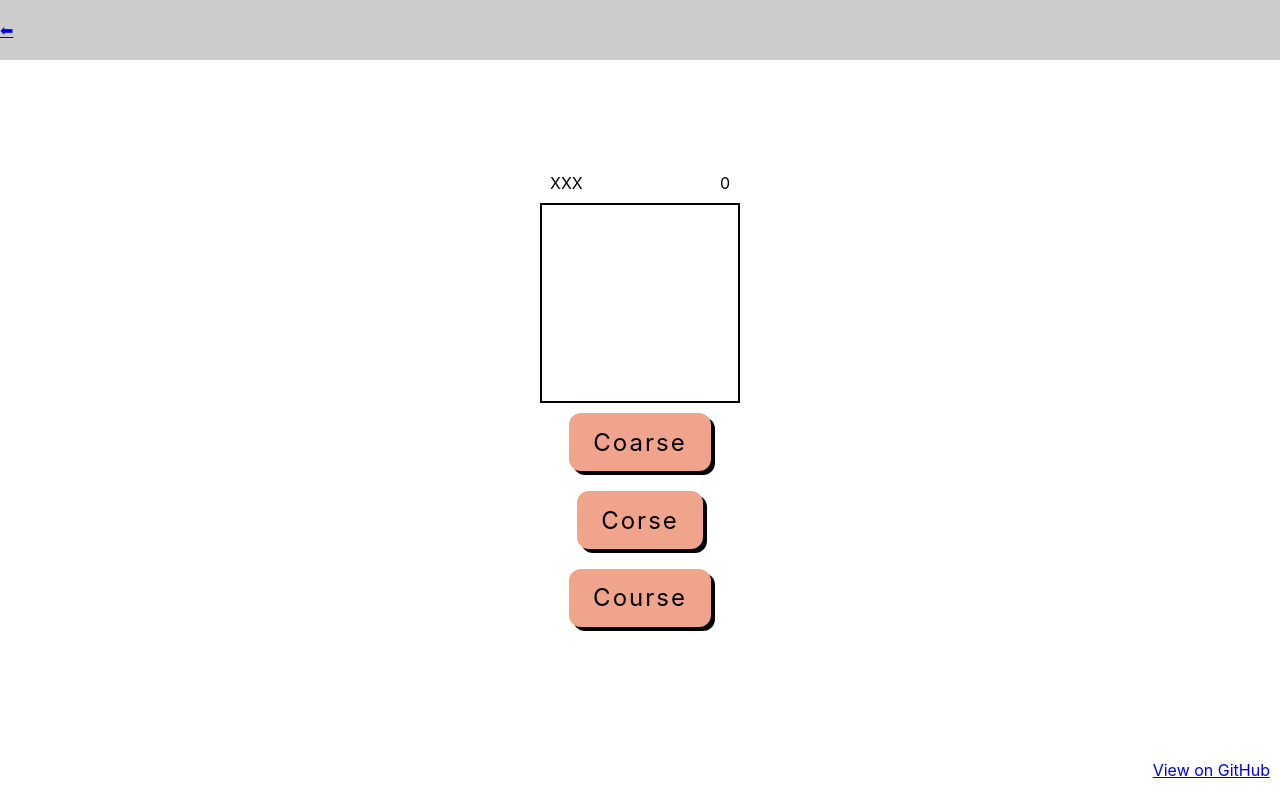
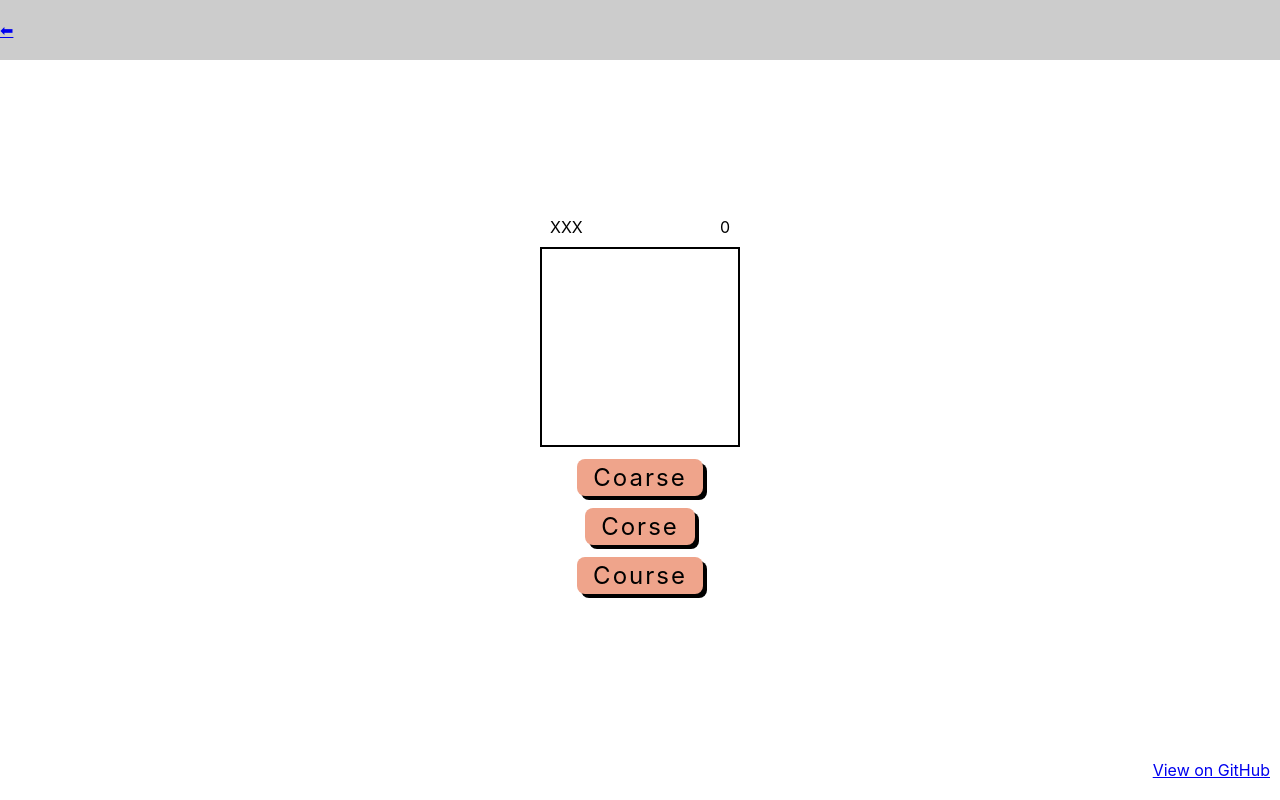
Before and after one commit to cloworm/guess-that-gif, a Next.js app: page /game in a window 1280 px wide. Built offline with nearby package versions, Linux system fonts and the light colour scheme.

Commit message:
created gamebutton component

```diff
--- /dev/null
+++ b/components/GameButton.module.css
@@ -0,0 +1,24 @@
+.btn {
+  letter-spacing: 2px;
+  text-decoration: none;
+  color: #000;
+  background: #EFA48B;
+  position: relative;
+  font-size: 1.5em;
+  padding: 4px 16px;
+  border-radius: 8px;
+  box-shadow: 4px 4px #000;
+  margin-top: 12px;
+}
+
+.btn:hover {
+  box-shadow: 2px 2px #000;
+  top: 2px;
+  left: 2px;
+}
+
+.btn:active {
+  box-shadow: none;
+  top: 4px;
+  left: 4px;
+}
--- /dev/null
+++ b/components/GameButton.tsx
@@ -0,0 +1,26 @@
+import { useCallback } from 'react'
+
+import styles from './GameButton.module.css'
+
+interface Props {
+  label: string;
+  onPress?: () => void;
+}
+
+export default function GameButton({
+  label,
+  onPress,
+}: Props) {
+
+  const onClick = useCallback(
+    (event) => {
+      event.preventDefault();
+      onPress && onPress()
+    },
+    [onPress]
+  )
+
+  return (
+    <a href="#" onClick={onClick} className={styles.btn}>{label}</a>
+  )
+}
--- a/pages/game.tsx
+++ b/pages/game.tsx
@@ -2,7 +2,7 @@ import Score from '../components/Score'
 import Lives from '../components/Lives'
 import styles from './game.module.css'
 import Gif from '../components/Gif'
-import Button from '../components/Button'
+import GameButton from '../components/GameButton'
 
 export default function Game() {
   return (
@@ -14,9 +14,9 @@ export default function Game() {
         </div>
         <Gif />
 
-        <Button onPress={() => {console.log('pressed Coarse')}} label="Coarse" />
-        <Button onPress={() => {console.log('pressed Corse')}} label="Corse" />
-        <Button onPress={() => {console.log('pressed Course')}} label="Course" />
+        <GameButton onPress={() => {console.log('pressed Coarse')}} label="Coarse" />
+        <GameButton onPress={() => {console.log('pressed Corse')}} label="Corse" />
+        <GameButton onPress={() => {console.log('pressed Course')}} label="Course" />
       </main>
     </div>
   )
```
